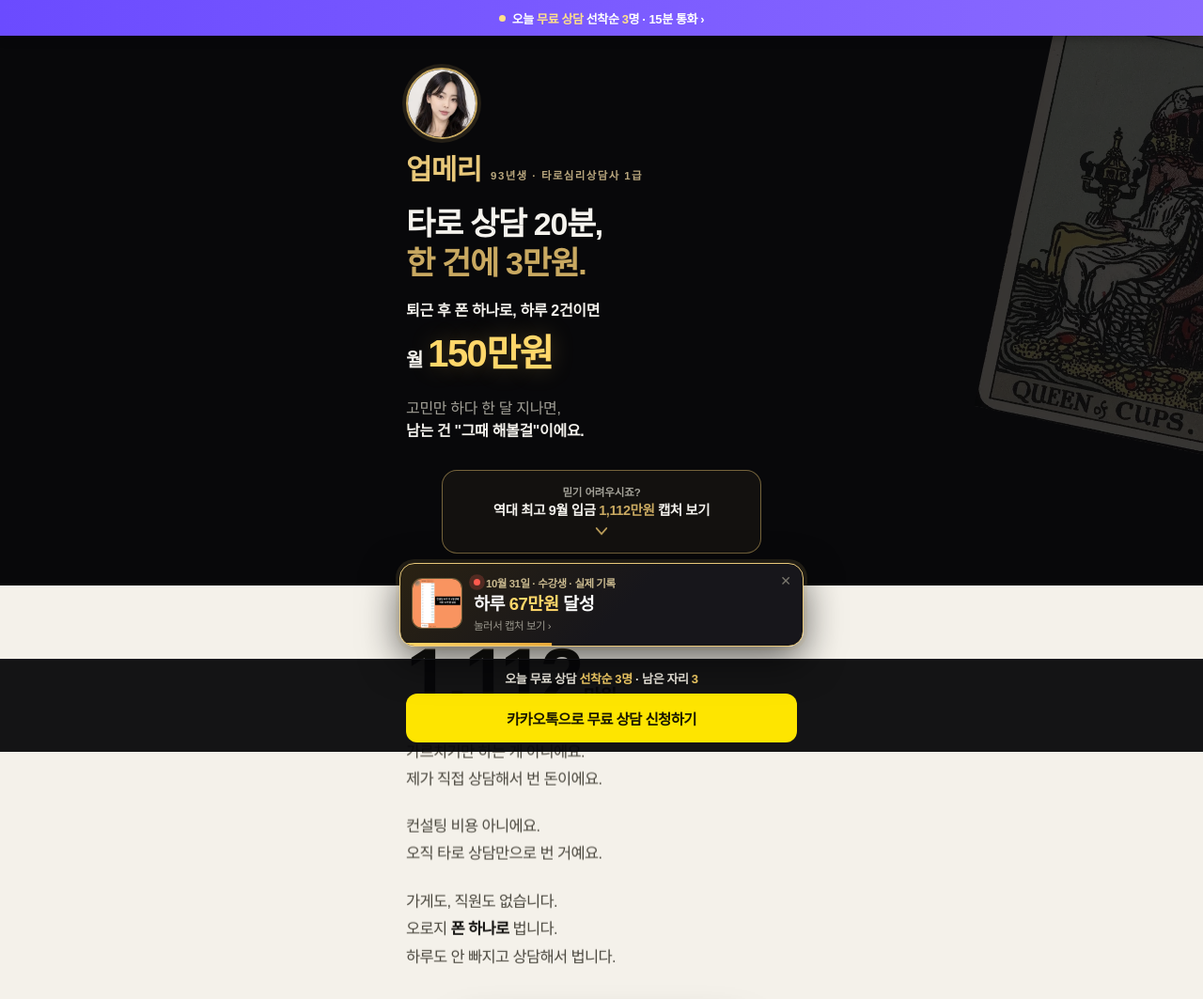
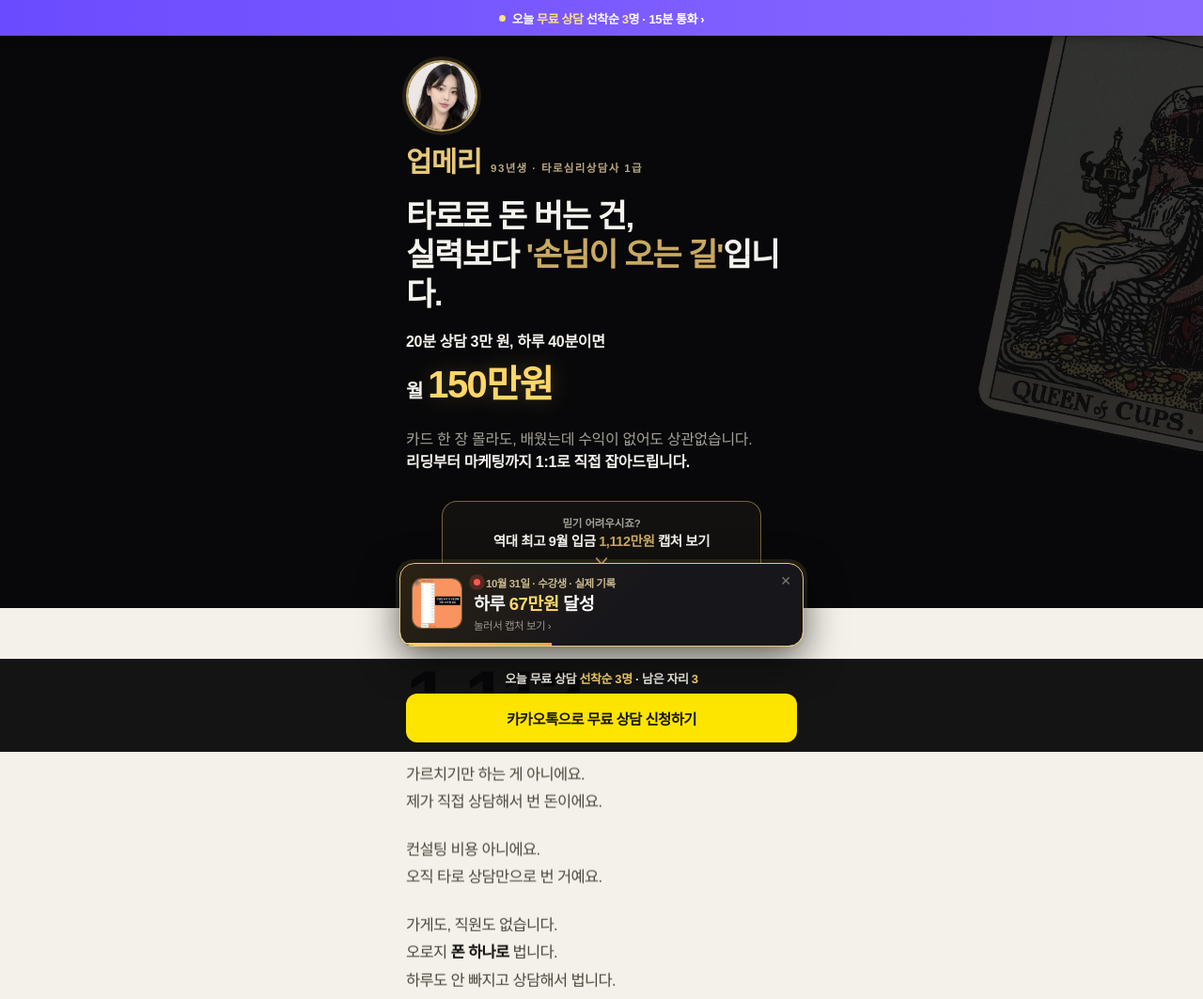
Before and after one commit to tjdals021577-netizen/queen, a plain HTML site: page index.html in a window 1280 px wide. Shown: the top 1063 px of the page at 94% size. Drawn offline with Linux system fonts and the light colour scheme; a web font is replaced by a local one.

Commit message:
Update hero hook copy on queen landing

```diff
--- a/index.html
+++ b/index.html
@@ -669,9 +669,9 @@ body{padding-top:38px}
  <div class="w">
   <img class="h0prof" src="assets/img_02.webp" alt="퀸퀸 타로 강사">
   <div class="h0brand">업메리<span>93년생 · 타로심리상담사 1급</span></div>
-  <h1 class="h0h">타로 상담 20분,<br><em>한 건에 3만원.</em></h1>
-  <p class="h0kick">퇴근 후 폰 하나로, 하루 2건이면<br><span class="h0won">월 <b>150만원</b></span></p>
-  <p class="h0sub">고민만 하다 한 달 지나면,<br><b style="color:#f5f3ee">남는 건 "그때 해볼걸"이에요.</b></p>
+  <h1 class="h0h">타로로 돈 버는 건,<br>실력보다 <em>'손님이 오는 길'</em>입니다.</h1>
+  <p class="h0kick">20분 상담 3만 원, 하루 40분이면<br><span class="h0won">월 <b>150만원</b></span></p>
+  <p class="h0sub">카드 한 장 몰라도, 배웠는데 수익이 없어도 상관없습니다.<br><b style="color:#f5f3ee">리딩부터 마케팅까지 1:1로 직접 잡아드립니다.</b></p>
   <a class="h0cue" href="#proof" id="h0go">
    <span class="l0">믿기 어려우시죠?</span>
    <span class="l1">역대 최고 9월 입금 <b>1,112만원</b> 캡처 보기</span>
```
